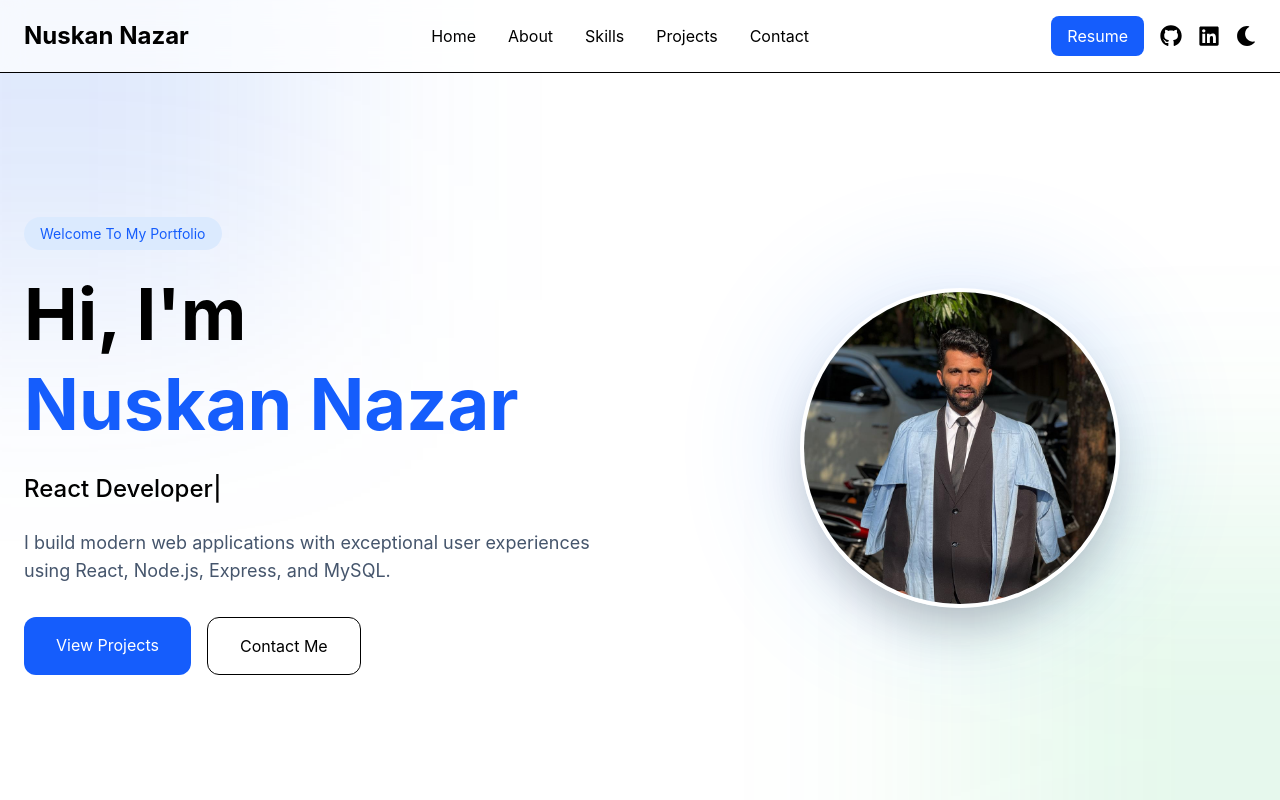
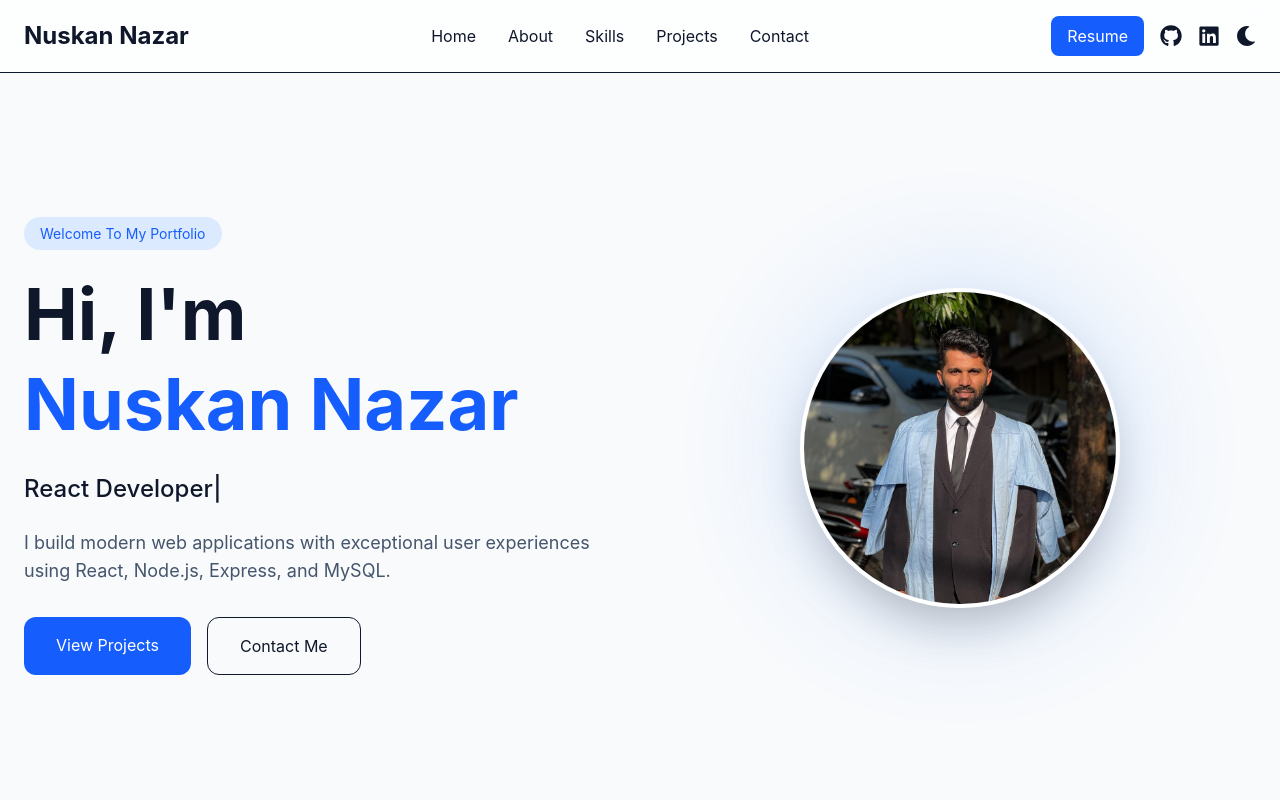
Before and after one commit to Nuskan2003/portfolio-website, a React app in the folder frontend/: page / in a window 1280 px wide. Shown: the top 800 px of the page. Built offline with nearby package versions, Linux system fonts and the light colour scheme; the HTML template or start-up script is replaced by a standard one.

Commit message:
Implement application-wide dark mode theme wrapper

```diff
--- a/frontend/src/App.jsx
+++ b/frontend/src/App.jsx
@@ -1,11 +1,23 @@
 import { BrowserRouter } from "react-router-dom";
 import AppRoutes from "./routes/AppRoutes";
+import { useContext } from "react";
+import { ThemeContext } from "./context/ThemeContext";
 
 function App() {
+  const { darkMode } = useContext(ThemeContext);
+
   return (
-    <BrowserRouter>
-      <AppRoutes />
-    </BrowserRouter>
+    <div
+      className={
+        darkMode
+          ? "bg-slate-950 text-white min-h-screen"
+          : "bg-slate-50 text-slate-900 min-h-screen"
+      }
+    >
+      <BrowserRouter>
+        <AppRoutes />
+      </BrowserRouter>
+    </div>
   );
 }
 
```
